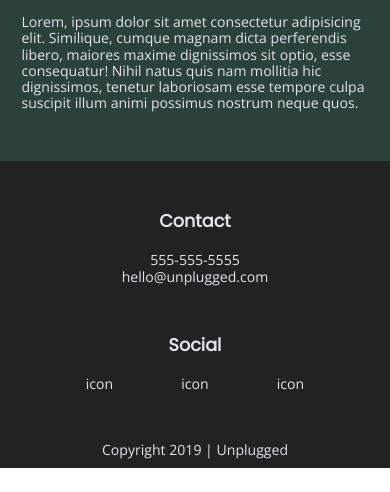
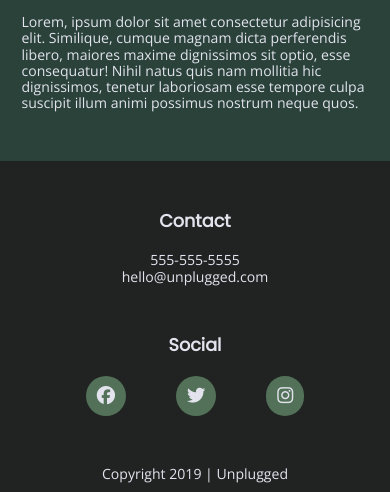
Before and after one commit to niche-makes/206-unplugged, a website built with Parcel: page index.html in a window 390 px wide. Shown: the part 2788-3280 px from the top of the page. Before the commit the page ends 3256 px from the top, so only its background shows below. Built offline with nearby package versions, Linux system fonts and the light colour scheme.

Commit message:
Added footer icons to homepage and breakpoints

```diff
--- a/css/main.css
+++ b/css/main.css
@@ -227,7 +227,6 @@ header nav ul {
 }
 
 
-
 footer {
   flex-direction: column;
   background-color: #202322;
@@ -256,6 +255,14 @@ footer .social-icons {
   display: flex;
   justify-content: space-between;
   align-items: center;
+}
+
+footer i {
+  background-color: #527158;
+  font-size: 1.3em;
+  padding: 11px;
+  border-radius: 100px;
+  /* The Instagram icon is a touch more narrow than the others so the circle isn't quite round. What to do? */
 }
 
 footer .copyright {
--- a/index.html
+++ b/index.html
@@ -151,13 +151,13 @@
           <h3>Social</h3>
           <div class="social-icons">
             <p>
-              <a href="http://www.facebook.com/skillcrush" target="_blank">icon</a>
+              <a href="http://www.facebook.com/skillcrush" target="_blank"><i class="fab fa-facebook"></i></a>
             </p>
             <p>
-              <a href="http://www.twitter.com/skillcrush" target="_blank">icon</a>
+              <a href="http://www.twitter.com/skillcrush" target="_blank"><i class="fab fa-twitter"></i></a>
             </p>
             <p>
-              <a href="http://www.instagram.com/skillcrush" target="_blank">icon</a>
+              <a href="http://www.instagram.com/skillcrush" target="_blank" id="insta-icon"><i class="fab fa-instagram"></i></a>
             </p>
           </div>
         </div>
```
